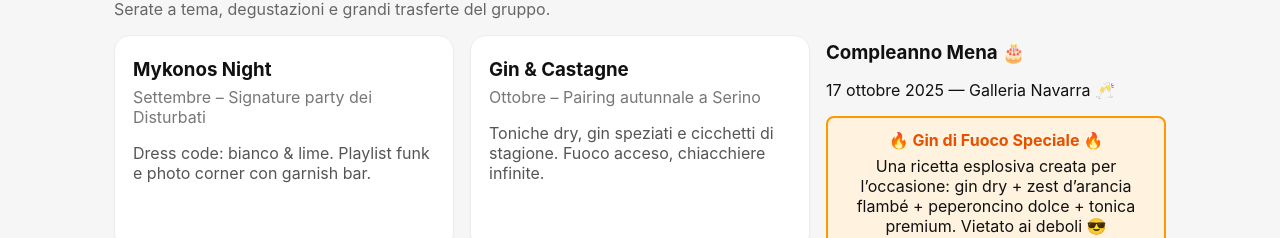
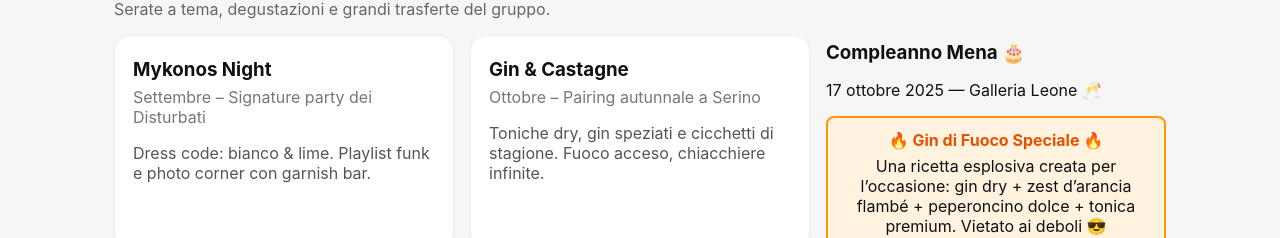
Before and after one commit to Giuss64/disturbati-del-gin, a React (Vite) app: page /eventi in a window 1280 px wide. Shown: the part 183-421 px from the top of the page. Built offline with nearby package versions, Linux system fonts and the light colour scheme.

Commit message:
Update event location for Compleanno Mena

```diff
--- a/src/pages/Eventi.jsx
+++ b/src/pages/Eventi.jsx
@@ -20,7 +20,7 @@ export default function Eventi(){
           </div></div>
           <div className="evento">
   <h3 style={{margin:'6px 0'}}>Compleanno Mena 🎂</h3>
-  <p>17 ottobre 2025 — Galleria Navarra 🥂</p>
+  <p>17 ottobre 2025 — Galleria Leone 🥂</p>
 
   <div style={{
     marginTop:'10px',
```
